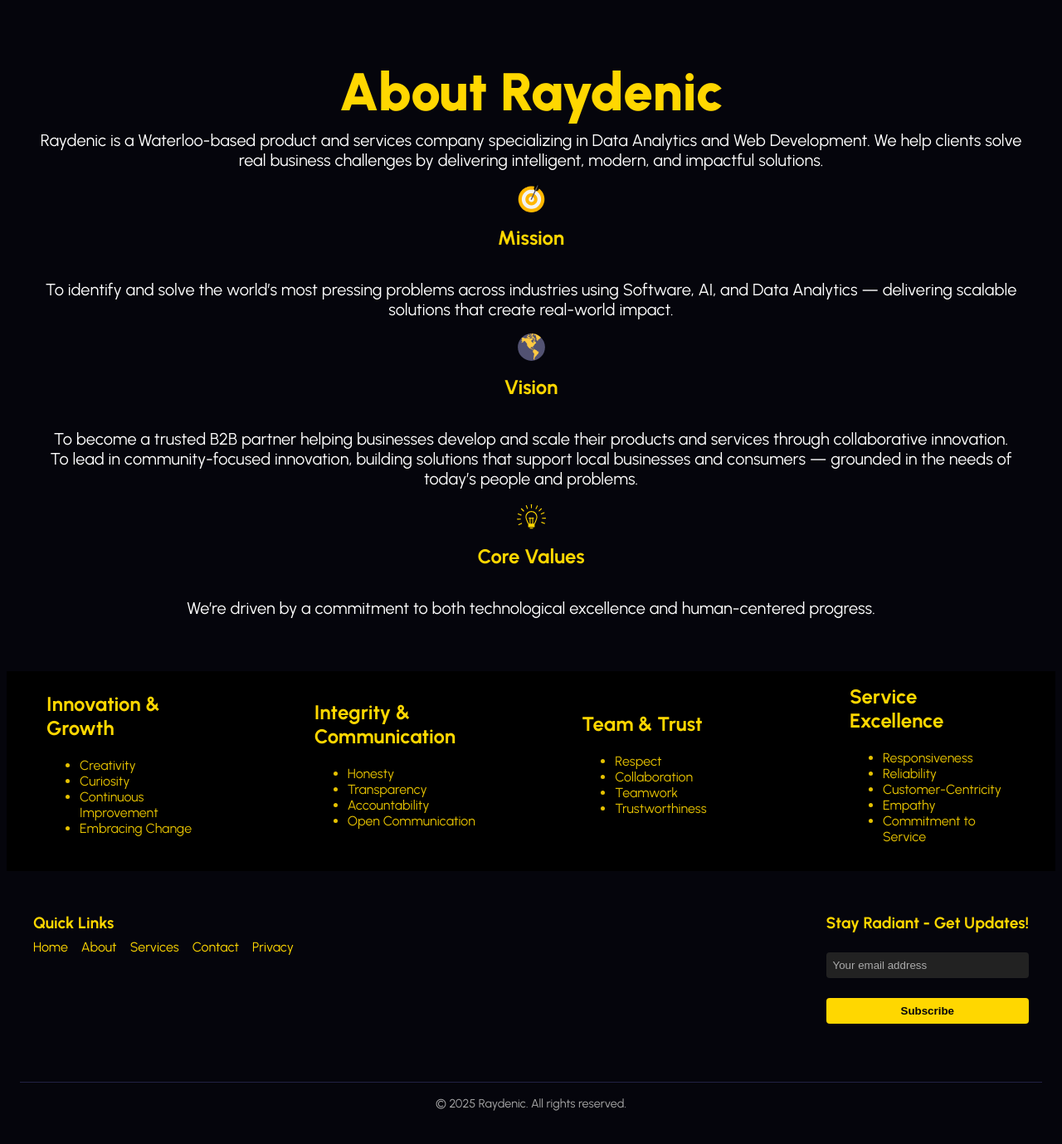
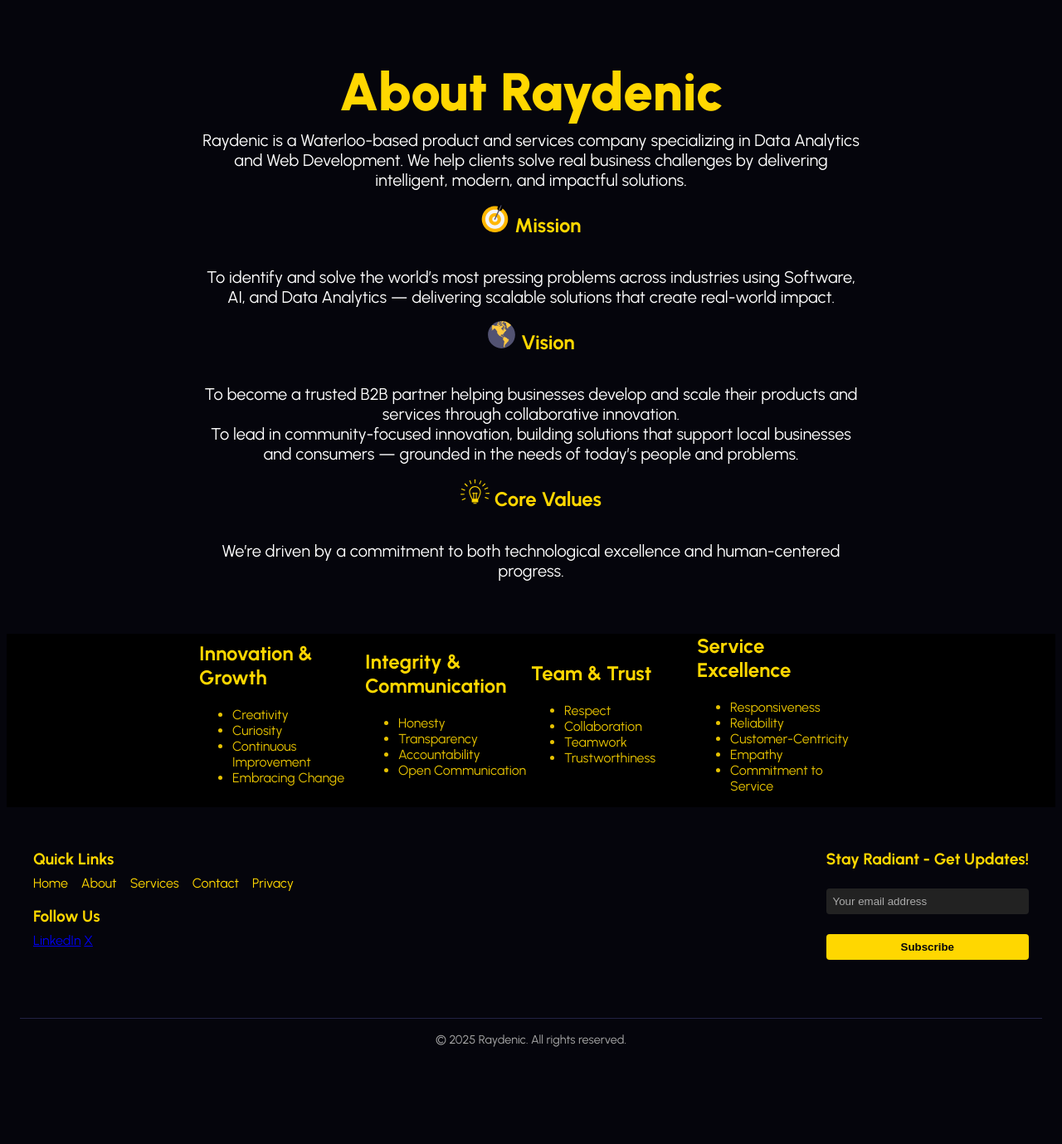
Before and after one commit to Raydenic/Homepage, a Node server app: page /about in a window 1280 px wide. Shown: the part 168-1547 px from the top of the page at 83% size. After the commit the page ends 1430 px from the top, so only its background shows below. Run offline with Node 20, Linux system fonts and the light colour scheme.

Commit message:
Sprint 2 addons

```diff
--- a/index.js
+++ b/index.js
@@ -11,6 +11,7 @@ const port = process.env.PORT || 3000;
 app.use(express.static("public"));
 app.use(express.urlencoded({ extended: true }));
 app.use(express.json());
+// app.use("images/RayDenic-favicon.ico",express.static('public/RayDenic-favicon.ico'))
 
 app.get("/", (req, res) => {
     res.render("index.ejs");
--- a/public/styles/about.css
+++ b/public/styles/about.css
@@ -7,8 +7,8 @@
     text-align: center;
 }
 
-.first .container {
-    max-width: 1200px;
+.first .container1 {
+    max-width: 800px;
     margin: 0 auto;
     display: flex;
     flex-direction: column;
@@ -34,7 +34,7 @@
   text-align: left;
 }
 
-.container h2{
+.container1 h2{
 
 font-size: 1.5em;
 margin-block-start: 0em;
@@ -97,7 +97,7 @@ object-fit: contain;
 .value-card {
     /* background-color: #1a1a2e; */
     border-radius: 5px;
-    padding: 1rem;
+    padding: 0rem;
     max-width: 200px;
     flex: 1 1 250px;
     /* box-shadow: 0 0 10px rgba(255, 215, 0, 0.2); */
--- a/public/styles/contact.css
+++ b/public/styles/contact.css
@@ -14,10 +14,20 @@
   font-size: 3rem;
 }
 
-.contact-container h1,
-.contact-container h2 {
+.contact-container h1 {
+  font-size: 4rem;
   color: #FFD700;
   margin-bottom: 0.5rem;
+  text-align: center;
+  font-weight: 900;
+  margin: 0.5rem;
+}
+
+.contact-container h2{
+  color: #FFD700;
+  margin-bottom: 0.5rem;
+  text-align: center;
+
 }
 
 .contact-container p {
--- a/public/styles/footer.css
+++ b/public/styles/footer.css
@@ -92,6 +92,12 @@ footer.footer {
   color: #aaa;
 }
 
+.social-links1 {
+  text-align: left;
+  color: #aaa;
+
+}
+
 /* Responsive */
 @media (max-width: 768px) {
   .footer-container {
--- a/public/styles/services.css
+++ b/public/styles/services.css
@@ -52,5 +52,6 @@
     font-family: "Urbanist", sans-serif;
     text-align: center;
     width: fit-content;
+    margin-top: 10;
     /* button shrinks to content */
 }
--- a/views/about.ejs
+++ b/views/about.ejs
@@ -8,27 +8,23 @@
 
     <h1>About Raydenic</h1>
 
-    <section class= "container">
+    <section class= "container1">
 
         <p>
           Raydenic is a Waterloo-based product and services company specializing in Data Analytics and Web Development.
           We help clients solve real business challenges by delivering intelligent, modern, and impactful solutions.
         </p>
 
-        <img src="/images/target-2.svg" alt="Logo for Mission" class="icon-logos" />
 
-
-
-      <h2> Mission</h2>
+      <h2> <img src="/images/target-2.svg" alt="Logo for Mission" class="icon-logos" /> Mission</h2>
 
         <p>
           To identify and solve the world’s most pressing problems across industries using Software, AI, and Data Analytics —
           delivering scalable solutions that create real-world impact.
         </p>
 
-        <img src="/images/globe-3.svg" alt="Logo for Vision" class="icon-logos" />
 
-       <h2>  Vision</h2>
+       <h2> <img src="/images/globe-3.svg" alt="Logo for Vision" class="icon-logos"/> Vision</h2>
 
           <p>
             To become a trusted B2B partner helping businesses develop and scale their products and services through collaborative innovation.<br>
@@ -36,10 +32,9 @@
             grounded in the needs of today’s people and problems.
           </p>
 
-            <img src="/images/lightbulb.svg" alt="Logo for Core Values" class="icon-logos" />
 
 
-        <h2>Core Values</h2>
+        <h2><img src="/images/lightbulb.svg" alt="Logo for Core Values" class="icon-logos" /> Core Values</h2>
 
            <p>We’re driven by a commitment to both technological excellence and human-centered progress.</p>
 
@@ -49,7 +44,7 @@
 
   <section class="values">
 
-     <div class="container">
+     <div class="container1">
 
             <div class="value-card">
 
--- a/views/contact.ejs
+++ b/views/contact.ejs
@@ -3,11 +3,12 @@
 
 <section class="contact-section">
   <div class="contact-container">
-    <h1><span aria-hidden="true">💬</span> Contact Us</h1>
+    <h1>Contact Us</h1>
     <h2>✨ Let's Build Something Brilliant</h2>
     <p>
       Have a question? Ready to start your project? Want to discuss how we can help solve your business challenges with AI, Data, or Web solutions?
     </p>
+
     <p>
       We'd love to hear from you — just drop us a message and we'll get back to you within 24 hours.
     </p>
--- a/views/partials/footer.ejs
+++ b/views/partials/footer.ejs
@@ -13,6 +13,14 @@
                 <li><a href="/contact">Contact</a></li>
                 <li><a href="#">Privacy</a></li>
             </ul>
+
+
+            <div class="social-links1">
+            <h3>Follow Us</h3>
+            <a href="https://www.linkedin.com/company/raydenic/" target="_blank" rel="noopener noreferrer">LinkedIn</a>
+            <!-- <a href="#" target="_blank">💻 GitHub  (Coming Soon)</a> -->
+            <a href="https://x.com/raydenic50" target="_blank" rel="noopener noreferrer">X</a>
+            </div>
         </div>
 
         <!-- Newsletter -->
@@ -23,6 +31,7 @@
                 <button type="submit">Subscribe</button>
                 <p id="form-message"></p>
             </form>
+
         </div>
     </div>
 
```
